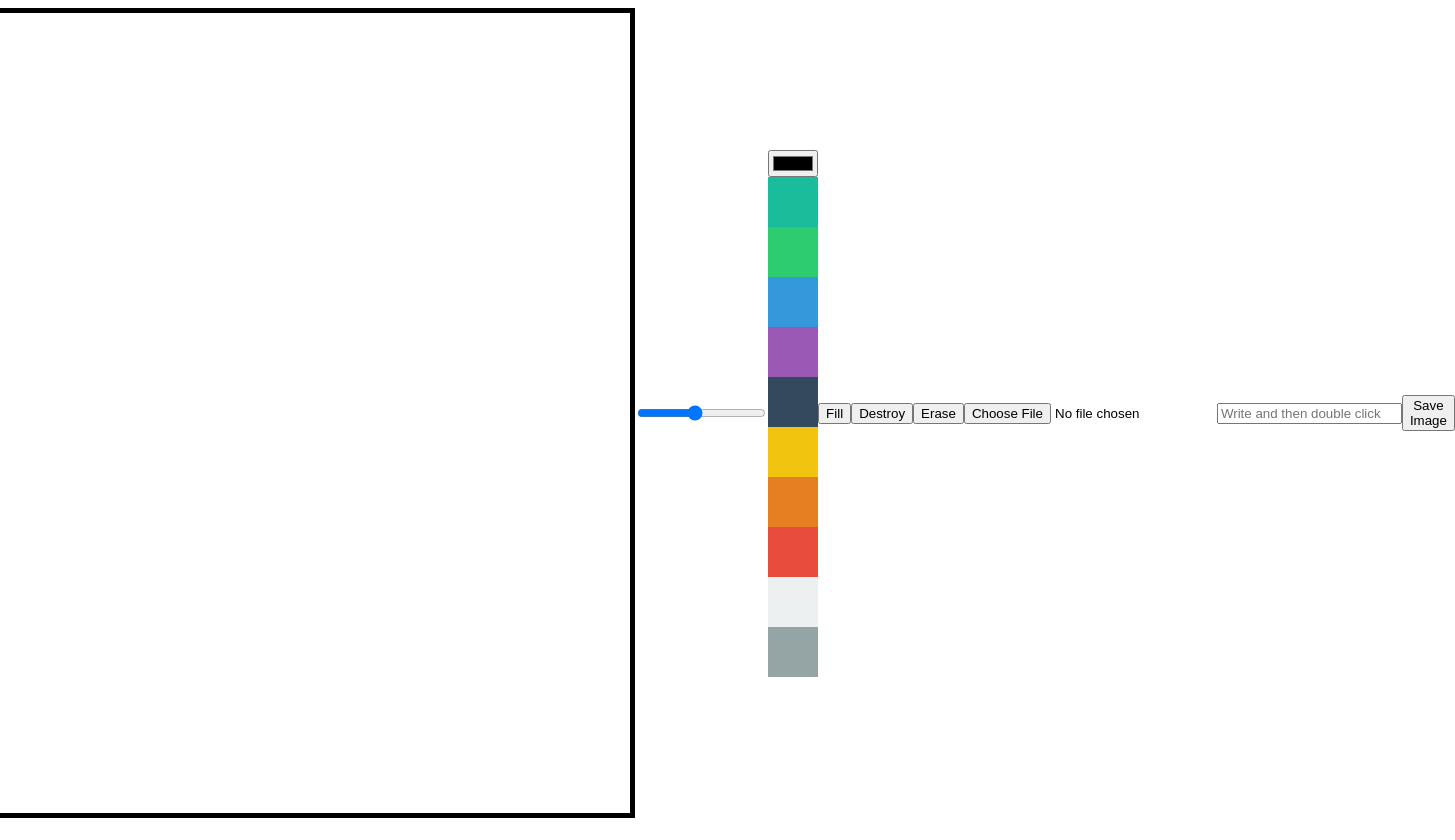
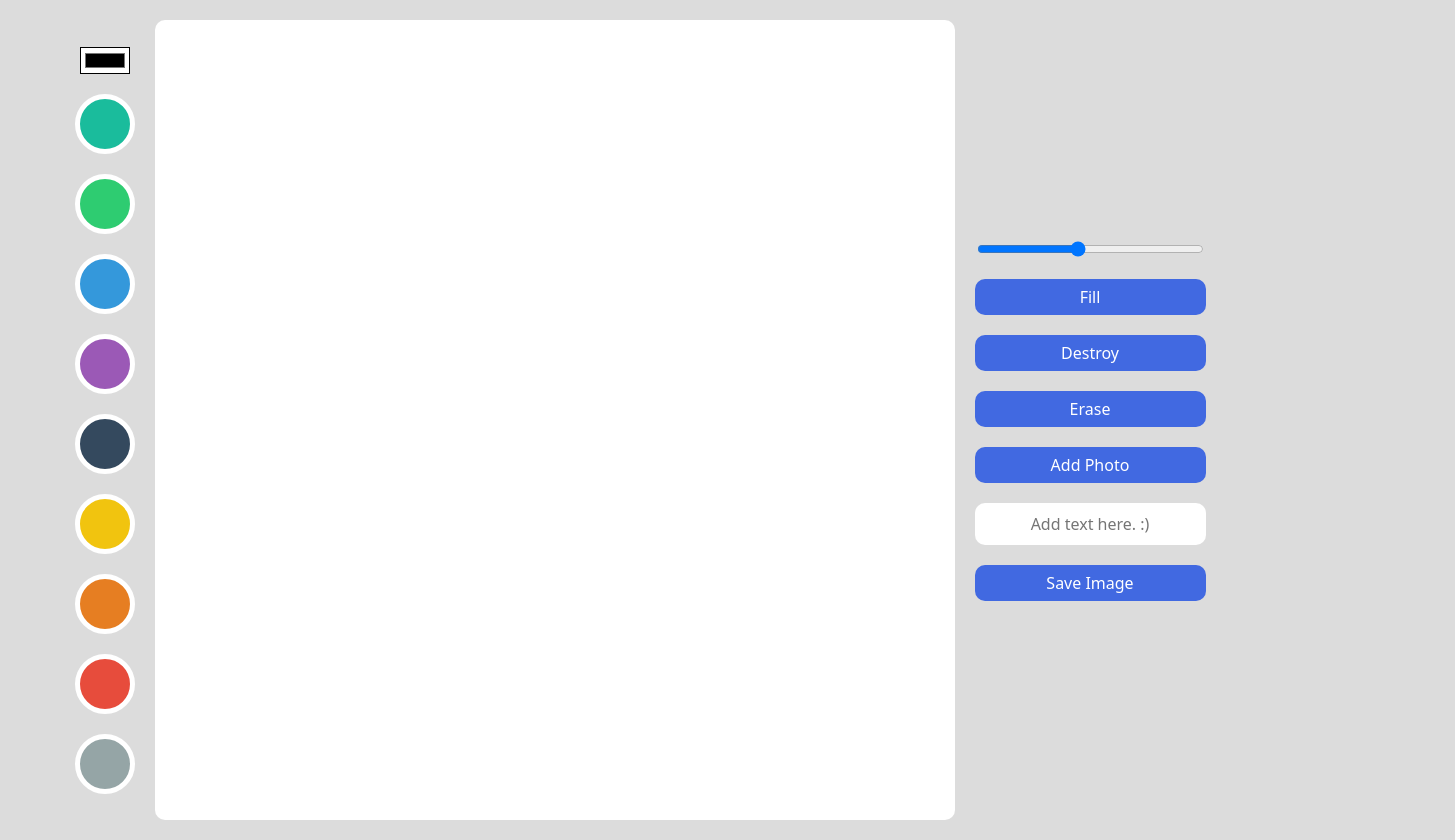
Before and after one commit to Tootin0730/DrawingApp-review, a plain HTML site: page index.html in a window 1280 px wide. Shown: the whole page, 1455 px wide, since content can reach past the window. Drawn offline with Linux system fonts and the light colour scheme.

Commit message:
#3.4 CSS

```diff
--- a/index.html
+++ b/index.html
@@ -8,9 +8,7 @@
   <link rel="stylesheet" href="styles.css">
 </head>
 <body>
-  <canvas></canvas>
-  <input id="line-width" type="range" min="1" max="10" value="5" step="0.1">
-  <div>
+  <div class="color-options">
     <input id="color" type="color">
     <div class="color-option"
          style="background-color:#1abc9c"
@@ -45,20 +43,27 @@
          data-color="#e74c3c"
          ></div>
     <div class="color-option"
-       style="background-color:#ecf0f1"
-       data-color="#ecf0f1"
-       ></div>
-  <div class="color-option"
          style="background-color:#95a5a6"
          data-color="#95a5a6"
          ></div>
     </div>
+  <canvas></canvas>
+  <div class="btns">
+  <input id="line-width"
+         type="range"
+         min="1"
+         max="10"
+         value="5"
+         step="0.1">
   <button id="mode-btn">Fill</button>
   <button id="destroy-btn">Destroy</button>
   <button id="eraser-btn">Erase</button>
+  <label for="file">Add Photo
     <input type="file" id="file" accept="image/*"/>
-  <input id="text" type="text" placeholder="Write and then double click"/>
+  </label>
+  <input id="text" type="text" placeholder="Add text here. :)"/>
   <button id="save">Save Image</button>
+</div>
   <script src="app.js"></script>
 </body>
 </html>
--- /dev/null
+++ b/reset.css
@@ -0,0 +1,48 @@
+/* http://meyerweb.com/eric/tools/css/reset/
+   v2.0 | 20110126
+   License: none (public domain)
+*/
+
+html, body, div, span, applet, object, iframe,
+h1, h2, h3, h4, h5, h6, p, blockquote, pre,
+a, abbr, acronym, address, big, cite, code,
+del, dfn, em, img, ins, kbd, q, s, samp,
+small, strike, strong, sub, sup, tt, var,
+b, u, i, center,
+dl, dt, dd, ol, ul, li,
+fieldset, form, label, legend,
+table, caption, tbody, tfoot, thead, tr, th, td,
+article, aside, canvas, details, embed,
+figure, figcaption, footer, header, hgroup,
+menu, nav, output, ruby, section, summary,
+time, mark, audio, video {
+	margin: 0;
+	padding: 0;
+	border: 0;
+	font-size: 100%;
+	font: inherit;
+	vertical-align: baseline;
+}
+/* HTML5 display-role reset for older browsers */
+article, aside, details, figcaption, figure,
+footer, header, hgroup, menu, nav, section {
+	display: block;
+}
+body {
+	line-height: 1;
+}
+ol, ul {
+	list-style: none;
+}
+blockquote, q {
+	quotes: none;
+}
+blockquote:before, blockquote:after,
+q:before, q:after {
+	content: '';
+	content: none;
+}
+table {
+	border-collapse: collapse;
+	border-spacing: 0;
+}
--- a/styles.css
+++ b/styles.css
@@ -1,8 +1,23 @@
+@import "reset.css";
+
+body {
+  display: flex;
+  gap: 20px;
+  justify-content: space-between;
+  align-items: flex-start;
+  background-color: gainsboro;
+  padding: 20px;
+  font-family: system-ui, -apple-system, BlinkMacSystemFont, 'Segoe UI', Roboto, Oxygen, Ubuntu, Cantarell, 'Open Sans', 'Helvetica Neue', sans-serif;
+}
+
+
 canvas {
   width: 800px;
   height: 800px;
-  border: 5px solid black;
+  background-color: white;
+  border-radius: 10px;
 }
+
 
 body {
   display: flex;
@@ -10,8 +25,61 @@ body {
   align-items: center;
 }
 
+.btns {
+  display: flex;
+  flex-direction: column;
+  gap: 20px;
+}
+
+.color-options {
+  display: flex;
+  align-items: center;
+  flex-direction: column;
+  gap: 20px;
+}
+
 .color-option {
   width: 50px;
   height: 50px;
+  border-radius: 50px;
   cursor: pointer;
+  border: 5px solid white;
+  transition: transform ease-in-out .3s;
 }
+
+.color-option:hover {
+  transform: scale(1.2);
+}
+
+input#color {
+  background-color: white;
+}
+
+button, label {
+  all: unset;
+  padding: 10px 0px;
+  text-align: center;
+  background-color: royalblue;
+  color: white;
+  font-weight: 500;
+  cursor: pointer;
+  border-radius: 10px;
+  transition: opacity linear .1s;
+}
+
+button:hover {
+  opacity: 0.85;
+}
+
+input#file {
+  display: none;
+}
+
+input#text {
+  all: unset;
+  padding: 10px 0px;
+  border-radius: 10px;
+  text-align: center;
+  font-weight: 500;
+  background-color: white;
+}
```
Lines whose indentation alone changed are shown as unchanged.
